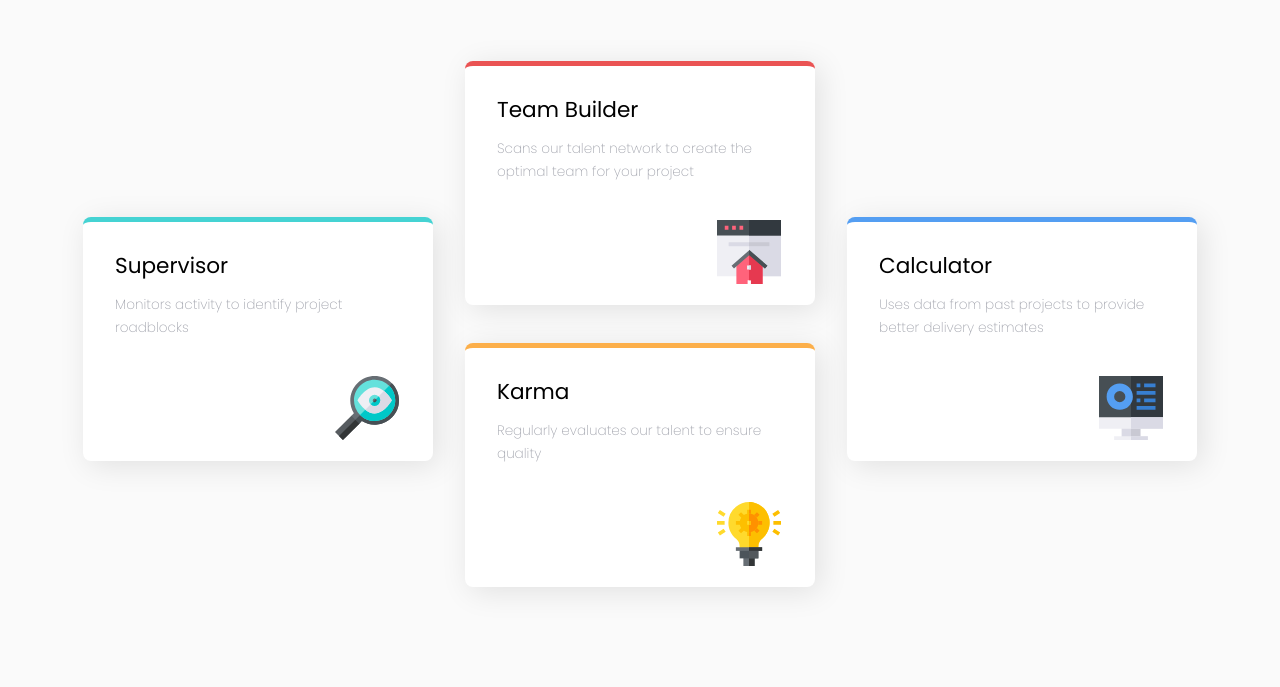
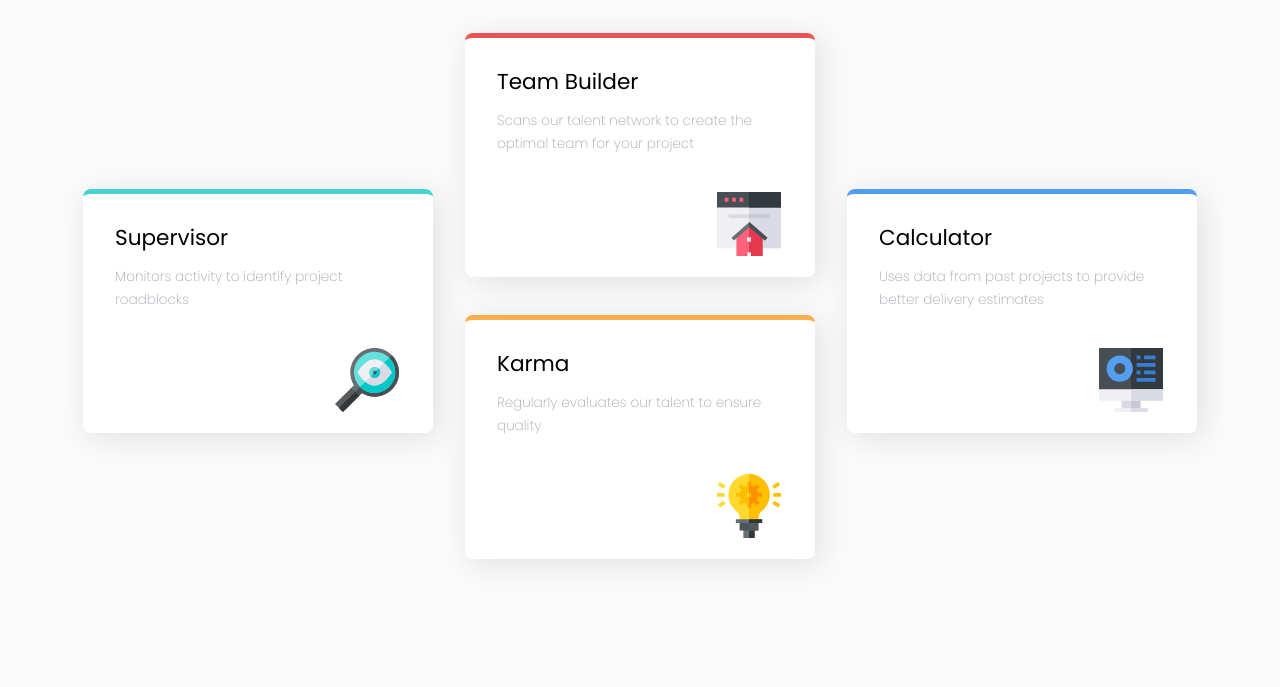
Before and after one commit to Dev-nbs75/CHALLENGE-HUB-Four-card-feature-section, a plain HTML site: page index.html in a window 1280 px wide. Shown: the part 213-900 px from the top of the page. After the commit the page ends 872 px from the top, so only its background shows below. Drawn offline with Linux system fonts and the light colour scheme.

Commit message:
Update style.css

```diff
--- a/style.css
+++ b/style.css
@@ -51,7 +51,7 @@ main{
   flex-direction: column;
   align-items: center;
   row-gap: 4rem;
-  margin-top: 8.5em;
+  margin-top: 5em;
 }
 p{
     color: var(--GrayishBlue);
```
